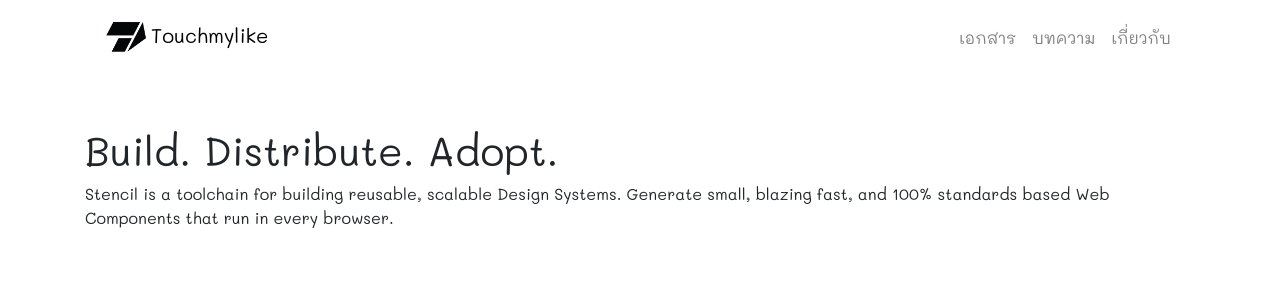
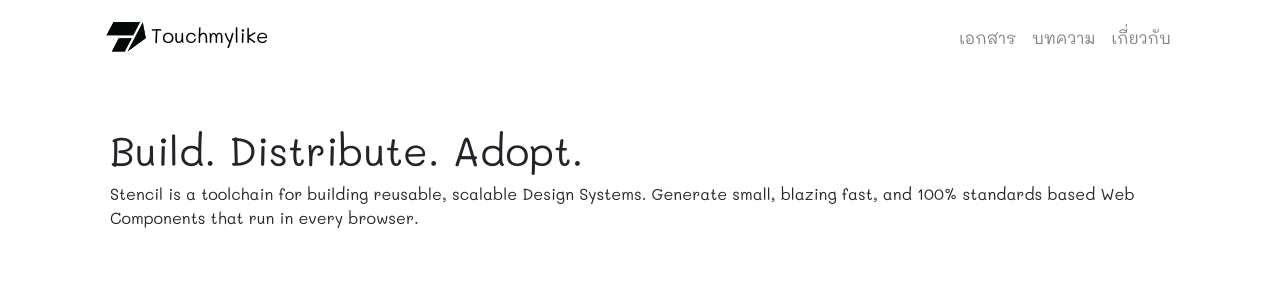
Before and after one commit to touchmylike2019/Touchmylike-Landing, a React (Create React App) app: page / in a window 1280 px wide. Shown: the top 300 px of the page. Built offline with nearby package versions, Linux system fonts and the light colour scheme.

Commit message:
set pwa app

```diff
--- a/src/index.css
+++ b/src/index.css
@@ -13,6 +13,8 @@
 
 .layer{
   margin-top: 50px;
+  font-size: 1em;
+  margin-left: 25px;
 }
 @media (max-width: 400px) {
   .layer {
--- a/src/pages/home.js
+++ b/src/pages/home.js
@@ -1,6 +1,5 @@
 import React, { Fragment } from 'react'
 import Header from '../components/Header/Header'
-import logo from '../images/touchmylike_logo.png'
 import { Container } from 'reactstrap'
 
 export default () => {
```
Also changed, not shown: public/manifest.json, public/touchmylike_logo.png (added), 1 other file (tests, documents, lock files or other folders).
